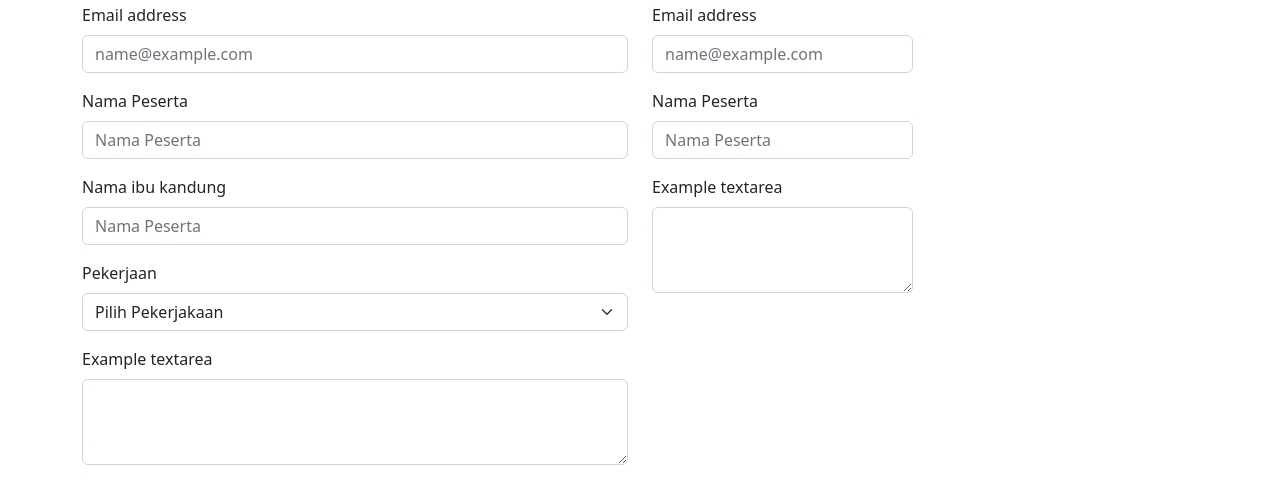
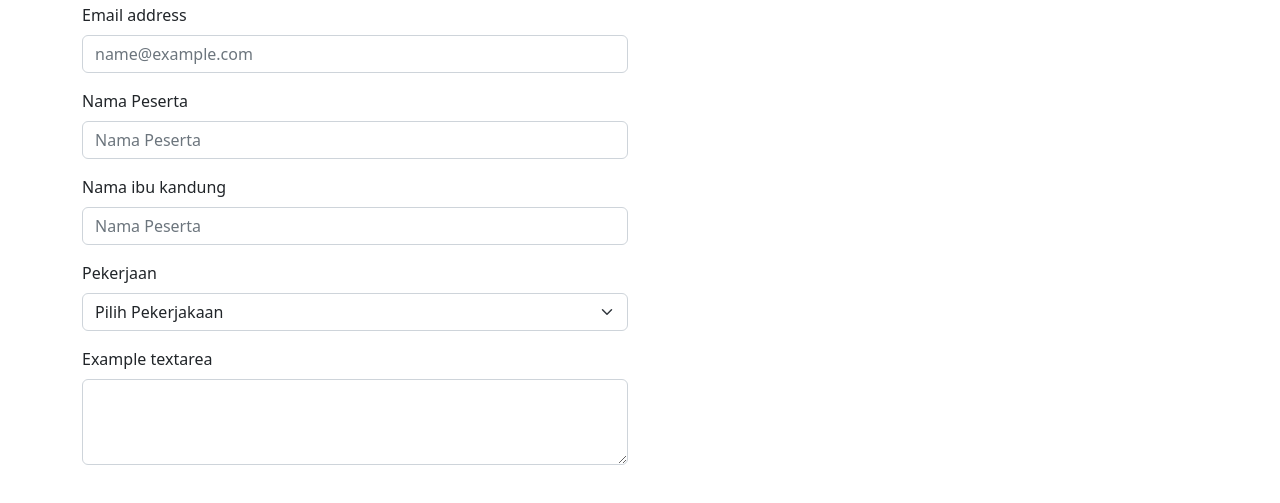
Before and after one commit to yudiartha/coba.github.io, a plain HTML site: page index.html in a window 1280 px wide. Shown: the part 117-620 px from the top of the page. Drawn offline with nearby package versions, Linux system fonts and the light colour scheme.

Commit message:
menghapus form

```diff
--- a/index.html
+++ b/index.html
@@ -75,20 +75,6 @@
                     <textarea class="form-control" id="exampleFormControlTextarea1" rows="3"></textarea>
                 </div>
             </div>
-            <div class="col-3">
-                <div class="mb-3">
-                    <label for="exampleFormControlInput1" class="form-label">Email address</label>
-                    <input type="email" class="form-control" id="exampleFormControlInput1" placeholder="name@example.com" />
-                </div>
-                <div class="mb-3">
-                    <label for="exampleFormControlInput1" class="form-label">Nama Peserta</label>
-                    <input type="text" class="form-control" id="exampleFormControlInput1" placeholder="Nama Peserta" />
-                </div>
-                <div class="mb-3">
-                    <label for="exampleFormControlTextarea1" class="form-label">Example textarea</label>
-                    <textarea class="form-control" id="exampleFormControlTextarea1" rows="3"></textarea>
-                </div>
-            </div>
         </div>
     </div>
     <!-- akhir konter -->
```
